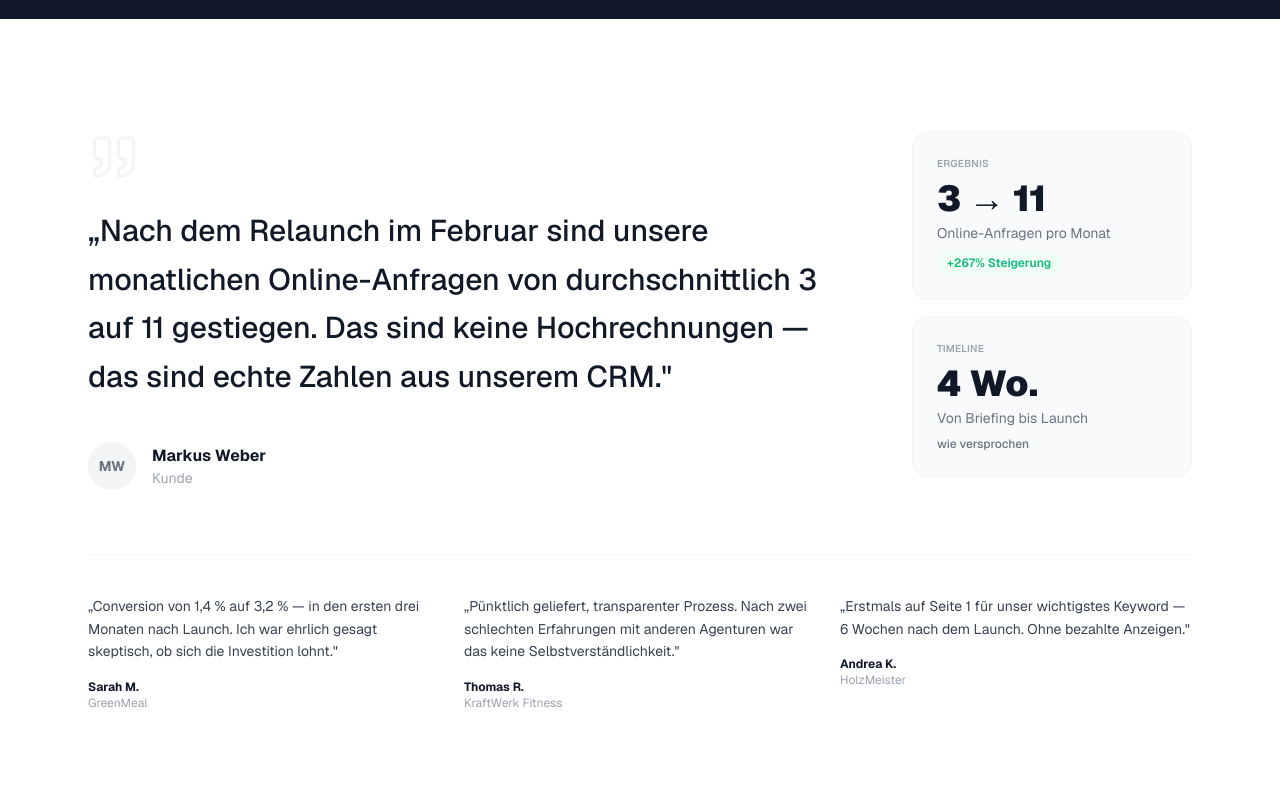
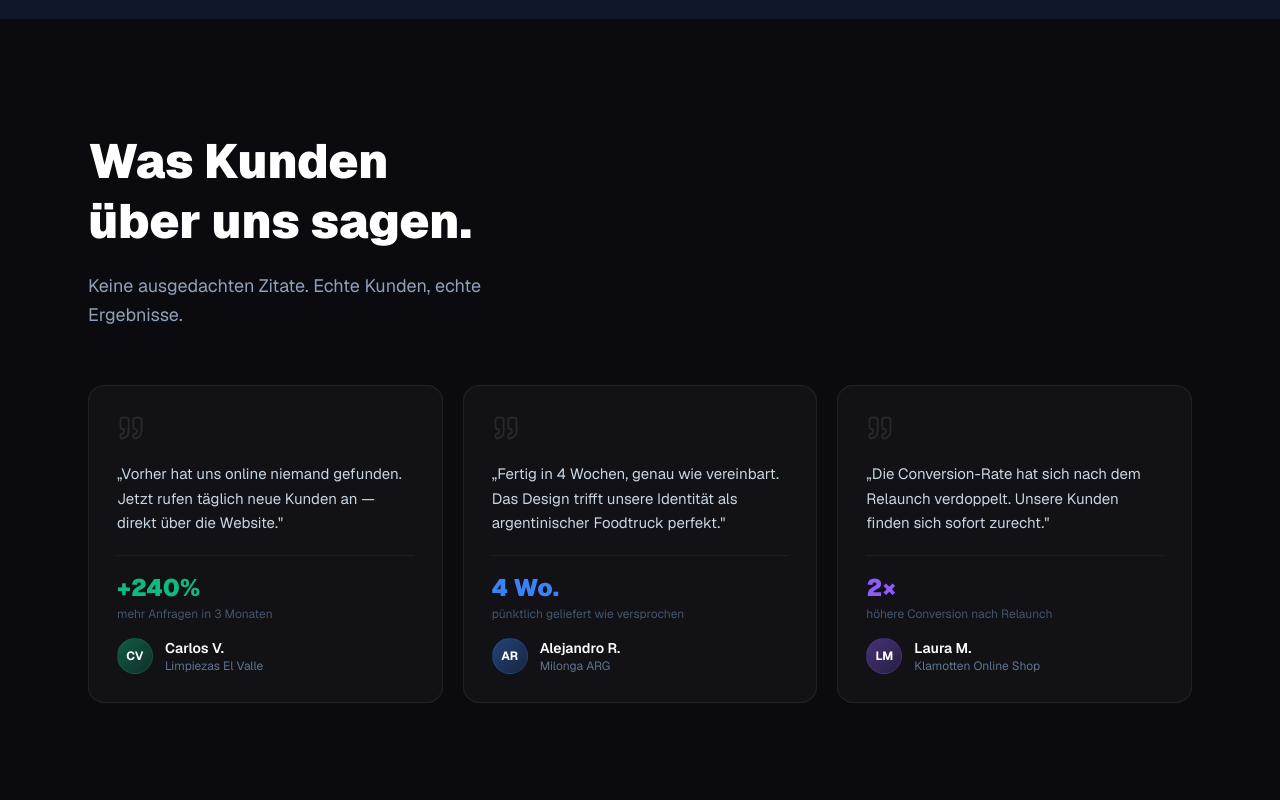
Before and after one commit to chjungdus/Neue-Website, a Next.js app: page / in a window 1280 px wide. Shown: the part 4940-5740 px from the top of the page. Built offline with nearby package versions, Linux system fonts and the light colour scheme.

Commit message:
redesign: testimonials as dark glassmorphism cards with real clients

```diff
--- a/src/components/home/testimonials.tsx
+++ b/src/components/home/testimonials.tsx
@@ -1,92 +1,87 @@
 import { Quote } from "lucide-react"
 import FadeIn from "@/components/ui/fade-in"
 
-const secondary = [
+const testimonials = [
   {
-    name: "Sarah M.",
-    company: "GreenMeal",
-    quote:
-      "Conversion von 1,4 % auf 3,2 % — in den ersten drei Monaten nach Launch. Ich war ehrlich gesagt skeptisch, ob sich die Investition lohnt.",
+    name: "Carlos V.",
+    company: "Limpiezas El Valle",
+    initials: "CV",
+    quote: "Vorher hat uns online niemand gefunden. Jetzt rufen täglich neue Kunden an — direkt über die Website.",
+    result: "+240%",
+    resultNote: "mehr Anfragen in 3 Monaten",
+    color: "#10b981",
   },
   {
-    name: "Thomas R.",
-    company: "KraftWerk Fitness",
-    quote:
-      "Pünktlich geliefert, transparenter Prozess. Nach zwei schlechten Erfahrungen mit anderen Agenturen war das keine Selbstverständlichkeit.",
+    name: "Alejandro R.",
+    company: "Milonga ARG",
+    initials: "AR",
+    quote: "Fertig in 4 Wochen, genau wie vereinbart. Das Design trifft unsere Identität als argentinischer Foodtruck perfekt.",
+    result: "4 Wo.",
+    resultNote: "pünktlich geliefert wie versprochen",
+    color: "#3b82f6",
   },
   {
-    name: "Andrea K.",
-    company: "HolzMeister",
-    quote:
-      "Erstmals auf Seite 1 für unser wichtigstes Keyword — 6 Wochen nach dem Launch. Ohne bezahlte Anzeigen.",
+    name: "Laura M.",
+    company: "Klamotten Online Shop",
+    initials: "LM",
+    quote: "Die Conversion-Rate hat sich nach dem Relaunch verdoppelt. Unsere Kunden finden sich sofort zurecht.",
+    result: "2×",
+    resultNote: "höhere Conversion nach Relaunch",
+    color: "#8b5cf6",
   },
 ]
 
 export default function Testimonials() {
   return (
-    <section className="py-28 bg-white">
+    <section className="py-28 bg-[#0a0a0f]">
       <div className="max-w-6xl mx-auto px-6">
-        {/* Main testimonial */}
-        <div className="grid grid-cols-1 lg:grid-cols-[1fr_280px] gap-12 lg:gap-20 items-start mb-16">
         <FadeIn>
-            <div>
-              <Quote size={52} className="text-[#f3f4f6] mb-6" strokeWidth={1.5} />
-              <blockquote className="text-2xl md:text-3xl font-medium text-[#111827] leading-relaxed mb-10">
-                „Nach dem Relaunch im Februar sind unsere monatlichen Online-Anfragen von
-                durchschnittlich 3 auf 11 gestiegen. Das sind keine Hochrechnungen — das sind
-                echte Zahlen aus unserem CRM."
-              </blockquote>
-              <div className="flex items-center gap-4">
-                <div className="w-12 h-12 rounded-full bg-[#f3f4f6] flex items-center justify-center text-[#6b7280] font-bold text-sm">
-                  MW
+          <div className="mb-14">
+            <h2 className="text-4xl md:text-5xl font-black text-white mb-5 leading-tight">
+              Was Kunden
+              <br />
+              über uns sagen.
+            </h2>
+            <p className="text-slate-400 text-lg max-w-md leading-relaxed">
+              Keine ausgedachten Zitate. Echte Kunden, echte Ergebnisse.
+            </p>
+          </div>
+        </FadeIn>
+
+        <div className="grid grid-cols-1 md:grid-cols-3 gap-5">
+          {testimonials.map((t, i) => (
+            <FadeIn key={t.name} delay={i * 0.1}>
+              <div className="bg-white/[0.03] border border-white/[0.07] rounded-2xl p-7 flex flex-col gap-5 hover:bg-white/[0.06] hover:border-white/[0.12] transition-all h-full">
+                <Quote size={28} className="text-white/10 shrink-0" strokeWidth={1.5} />
+                <p className="text-slate-300 text-[15px] leading-relaxed flex-1">„{t.quote}"</p>
+                <div className="pt-4 border-t border-white/5">
+                  <div
+                    className="text-2xl font-black mb-0.5"
+                    style={{ color: t.color }}
+                  >
+                    {t.result}
+                  </div>
+                  <div className="text-slate-600 text-xs mb-4">{t.resultNote}</div>
+                  <div className="flex items-center gap-3">
+                    <div
+                      className="w-9 h-9 rounded-full flex items-center justify-center text-white text-xs font-bold shrink-0"
+                      style={{
+                        background: `linear-gradient(135deg, ${t.color}70, ${t.color}30)`,
+                        border: `1px solid ${t.color}25`,
+                      }}
+                    >
+                      {t.initials}
                     </div>
                     <div>
-                  <div className="font-bold text-[#111827]">Markus Weber</div>
-                  <div className="text-[#9ca3af] text-sm">Kunde</div>
+                      <div className="text-white font-semibold text-sm">{t.name}</div>
+                      <div className="text-slate-500 text-xs">{t.company}</div>
+                    </div>
                   </div>
                 </div>
               </div>
             </FadeIn>
-
-          {/* Right: Key metrics from the testimonial */}
-          <FadeIn delay={0.15} direction="right">
-            <div className="flex flex-col gap-4">
-              <div className="bg-[#f9fafb] border border-gray-100 rounded-2xl p-6">
-                <div className="text-[10px] text-[#9ca3af] font-semibold uppercase tracking-wide mb-2">
-                  Ergebnis
-                </div>
-                <div className="text-4xl font-black text-[#111827] mb-1">3 → 11</div>
-                <div className="text-sm text-[#6b7280]">Online-Anfragen pro Monat</div>
-                <div className="text-xs text-[#10b981] font-semibold mt-2 bg-[#f0fdf4] inline-block px-2.5 py-1 rounded-full">
-                  +267% Steigerung
-                </div>
-              </div>
-              <div className="bg-[#f9fafb] border border-gray-100 rounded-2xl p-6">
-                <div className="text-[10px] text-[#9ca3af] font-semibold uppercase tracking-wide mb-2">
-                  Timeline
-                </div>
-                <div className="text-4xl font-black text-[#111827] mb-1">4 Wo.</div>
-                <div className="text-sm text-[#6b7280]">Von Briefing bis Launch</div>
-                <div className="text-xs text-[#6b7280] font-medium mt-2">wie versprochen</div>
-              </div>
-            </div>
-          </FadeIn>
-        </div>
-
-        {/* Secondary testimonials */}
-        <FadeIn delay={0.2}>
-          <div className="grid grid-cols-1 md:grid-cols-3 gap-6 pt-10 border-t border-gray-100">
-            {secondary.map((t) => (
-              <div key={t.name} className="space-y-4">
-                <p className="text-[#374151] text-sm leading-relaxed">„{t.quote}"</p>
-                <div>
-                  <div className="text-xs font-bold text-[#111827]">{t.name}</div>
-                  <div className="text-xs text-[#9ca3af]">{t.company}</div>
-                </div>
-              </div>
           ))}
         </div>
-        </FadeIn>
       </div>
     </section>
   )
```
Lines whose indentation alone changed are shown as unchanged.
